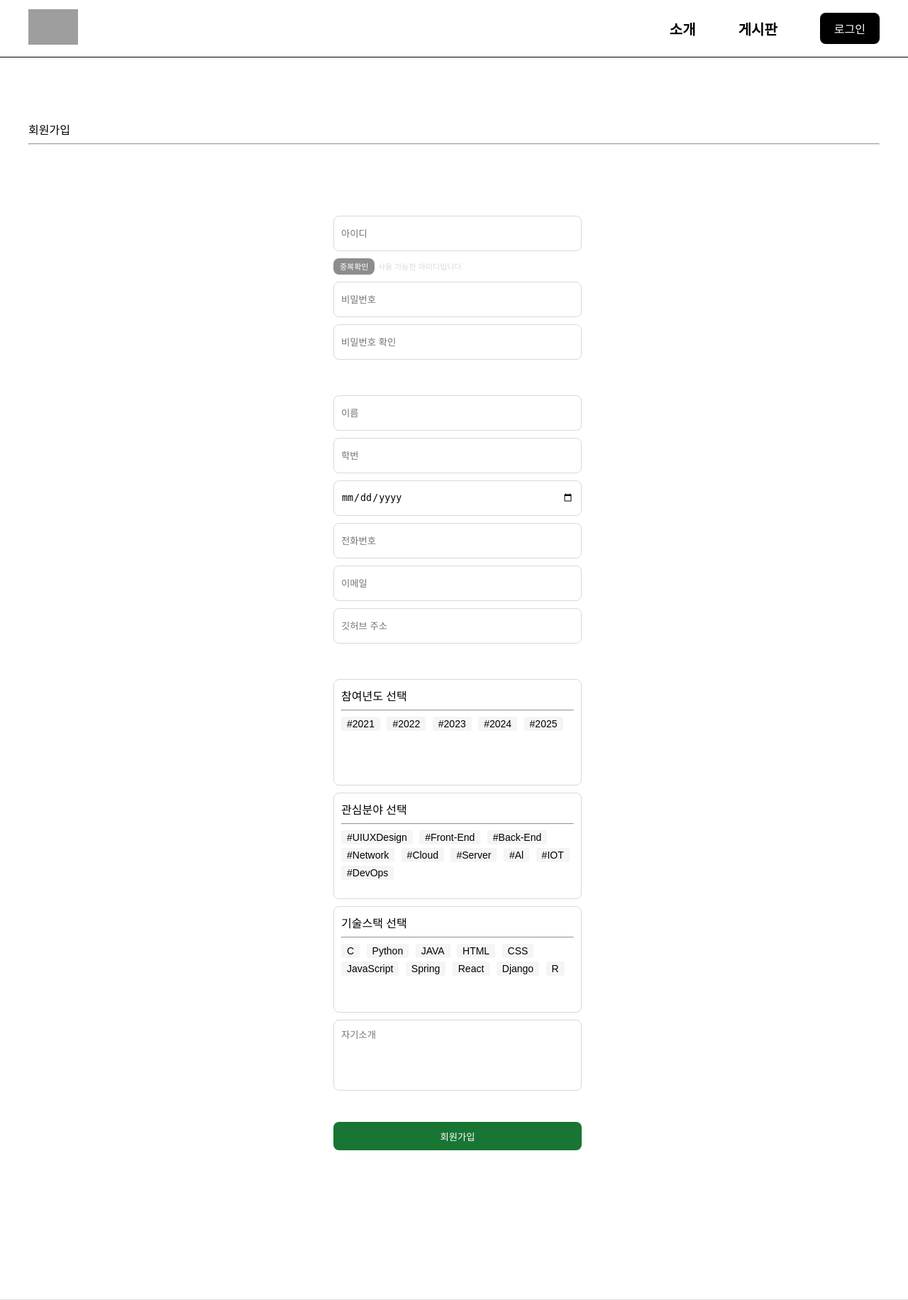
After one commit to Parkminju04/IT-S_COMMUNITY, a Django app: page /user/join/ in a window 1280 px wide. The commit adds this page. Shown: the top 1832 px of the page at 71% size. Run offline with Django 4.2, Linux system fonts and the light colour scheme; grey boxes are pictures that could not be loaded.

Commit message:
[0812,박민주,Add]회원가입

```diff
--- a/its_commu/its_commu/urls.py
+++ b/its_commu/its_commu/urls.py
@@ -25,5 +25,6 @@ urlpatterns = [
     path('board/', TemplateView.as_view(template_name='board.html'), name='board'),
     path('my/', TemplateView.as_view(template_name='my.html'), name='my'),
     path('recruit/', TemplateView.as_view(template_name='recruit.html'), name='recruit'),
-    path('account/', include('django.contrib.auth.urls'))
+    path('account/', include('django.contrib.auth.urls')),
+    path('user/', include('user.urls')),
 ]
--- /dev/null
+++ b/its_commu/static/css/join.css
@@ -0,0 +1,109 @@
+.title_wrap {
+  margin: 170px 0 90px 0;
+  width: 100%;
+}
+
+.title {
+  width: 70px;
+  height: 30px;
+}
+
+.title span {
+  font-weight: 700;
+  font-size: 20;
+  color: var(--color-black);
+  margin-bottom: 15px;
+}
+
+.title hr {
+  width: 100%;
+  height: 5px;
+  border: none;
+}
+
+.content_wrap {
+  width: 360px;
+  margin: auto;
+  padding: 10px;
+}
+
+.form_list {
+  margin-bottom: 40px;
+}
+
+.form_select {
+  width: 350px;
+  padding: 10px;
+  height: 150px;
+  border: 0.5px solid var(--color-grey3);
+  border-radius: 8px;
+  padding: 10px;
+  margin-bottom: 10px;
+}
+
+button {
+  border: none;
+}
+
+.check-id {
+  padding: 3px 9px;
+  margin-bottom: 10px;
+  display: inline-flex;
+  max-width: auto;
+  height: 23px;
+  background-color: var(--color-grey2);
+  color: var(--color-white);
+  font-size: 11px;
+  border-radius: 8px;
+}
+
+.id-status {
+  font-size: 11px;
+  color: var(--color-grey3);
+}
+
+
+.toggle-button {
+  display: inline-flex;
+  align-items: center;
+  flex-shrink: 0;
+  margin: 0 5px 5px 0;
+  padding: 6px 8px;
+  font-size: 14px;
+  min-width: 0;
+  max-width: 100%;
+  height: 20px;
+  line-height: 120%;
+  color: var(--color-black);
+  background-color: #F5F5F5;
+  border-radius: 3px;
+  cursor: pointer;
+}
+
+
+input {
+  width: 350px;
+  height: 50px;
+  margin: 0 auto;
+  border: 0.5px solid var(--color-grey3);
+  border-radius: 8px;
+  margin-bottom: 10px;
+  padding: 10px;
+}
+
+textarea {
+  width: 350px;
+  height: 100px;
+  border: 0.5px solid var(--color-grey3);
+  border-radius: 8px;
+  padding: 10px;
+}
+
+.sub_btn {
+  width: 350px;
+  height: 40px;
+  background-color: var(--color-green);
+  color: var(--color-white);
+  padding: auto;
+  border-radius: 8px;
+}
--- /dev/null
+++ b/its_commu/templates/join.html
@@ -0,0 +1,103 @@
+{% extends "base.html" %}
+
+{% block extra_head %}
+{% load static %}
+<link rel="stylesheet" href="{% static 'css/join.css' %}" />
+<script src="{% static 'js/join.js' %}"></script>
+{% endblock %}
+
+{% block content %}
+  <div class="title_wrap">
+    <span class="title">회원가입</span>
+    <hr>
+  </div>
+
+  <div class="content_wrap">
+    <form id="form_join" method="post" action="">
+      <div class="form_list">
+        <div class="form_item id">
+          <input type="text" name="id" placeholder="아이디" required><br>
+          <div>
+            <button type="button" class="check-id" onclick="checkID()">중복확인</button>
+            <span class="id-status" id="id-Status">사용 가능한 아이디입니다.</span>
+          </div>
+
+        </div>
+        <div class="form_item passwd">
+          <input type="password" name="passwd" placeholder="비밀번호" required>
+        </div>
+        <div class="form_item passwd_ck">
+          <input type="password" name="ck_passwd" placeholder="비밀번호 확인" required>
+        </div>
+      </div>
+
+      <div class="form_list">
+        <div class="form_item name">
+          <input type="text" name="name" placeholder="이름" required>
+        </div>
+        <div class="form_item grade">
+          <input type="text" name="grade" placeholder="학번" required>
+        </div>
+        <div class="form_item b_day">
+          <input type="date" name="b_day" placeholder="생년월일" required>
+        </div>
+        <div class="form_item tel">
+          <input type="text" name="tel" placeholder="전화번호" required>
+        </div>
+        <div class="form_item email">
+          <input type="email" name="email" placeholder="이메일" required>
+        </div>
+        <div class="form_item git">
+          <input type="text" name="git" placeholder="깃허브 주소" required>
+        </div>
+      </div>
+
+      <div class="form_list">
+        <div class="form_select s_grade">
+          <label>참여년도 선택</label><br>
+          <hr class="line">
+          <div class="toggle-button" date-value="2021"><span>#2021</span></div>
+          <div class="toggle-button" date-value="2022"><span>#2022</span></div>
+          <div class="toggle-button" date-value="2023"><span>#2023</span></div>
+          <div class="toggle-button" date-value="2024"><span>#2024</span></div>
+          <div class="toggle-button" date-value="2025"><span>#2025</span></div>
+        </div>
+
+        <div class="form_select s_interest">
+          <label>관심분야 선택</label><br>
+          <hr class="line">
+          <div class="toggle-button" date-value="UIUXDesign"><span>#UIUXDesign</span></div>
+          <div class="toggle-button" date-value="Front-End"><span>#Front-End</span></div>
+          <div class="toggle-button" date-value="Back-End"><span>#Back-End</span></div>
+          <div class="toggle-button" date-value="Network"><span>#Network</span></div>
+          <div class="toggle-button" date-value="Cloud"><span>#Cloud</span></div>
+          <div class="toggle-button" date-value="Server"><span>#Server</span></div>
+          <div class="toggle-button" date-value="Al"><span>#Al</span></div>
+          <div class="toggle-button" date-value="IOT"><span>#IOT</span></div>
+          <div class="toggle-button" date-value="DevOps"><span>#DevOps</span></div>
+        </div>
+
+        <div class="form_select s_skill">
+          <label>기술스택 선택</label><br>
+          <hr class="line">
+          <div class="toggle-button" date-value="C"><span>C</span></div>
+          <div class="toggle-button" date-value="Python"><span>Python</span></div>
+          <div class="toggle-button" date-value="JAVA"><span>JAVA</span></div>
+          <div class="toggle-button" date-value="HTML"><span>HTML</span></div>
+          <div class="toggle-button" date-value="CSS"><span>CSS</span></div>
+          <div class="toggle-button" date-value="JavaScript"><span>JavaScript</span></div>
+          <div class="toggle-button" date-value="Spring"><span>Spring</span></div>
+          <div class="toggle-button" date-value="React"><span>React</span></div>
+          <div class="toggle-button" date-value="Django"><span>Django</span></div>
+          <div class="toggle-button" date-value="R"><span>R</span></div>
+        </div>
+
+        <div class="form_item intro">
+          <textarea name="intro" id="intro" placeholder="자기소개"></textarea>
+        </div>
+      </div>
+      <button class="sub_btn" type="submit">회원가입</button>
+    </form>
+  </div>
+
+{% endblock %}
--- a/its_commu/templates/login_modal.html
+++ b/its_commu/templates/login_modal.html
@@ -13,7 +13,7 @@
           <a href="">|</a>
           <a href="#">아이디 찾기</a>
           <a href="">|</a>
-          <a href="#">회원가입</a>
+          <a href="{% url 'join' %}">회원가입</a>
       </div>
   </div>
 </div>
--- a/its_commu/user/admin.py
+++ b/its_commu/user/admin.py
@@ -2,3 +2,6 @@ from django.contrib import admin
 from .models import User
 # Register your models here.
 admin.site.register(User)
+class UserAdmin(admin.ModelAdmin) :
+    list_display = ('id', 'name', 'std_id', 'birth', 'tel', 'email', 'github')
+    exclude = ('password',)
--- /dev/null
+++ b/its_commu/user/urls.py
@@ -0,0 +1,8 @@
+from django.urls import path
+from . import views
+
+urlpatterns = [
+    path('my_setting/', views.my_setting, name='my_setting'),
+    path('join/', views.join, name='join'),
+    # 다른 URL 패턴들
+]
--- a/its_commu/user/views.py
+++ b/its_commu/user/views.py
@@ -1,3 +1,9 @@
 from django.shortcuts import render
 
 # Create your views here.
+
+def my_setting(request):
+    return render(request, 'my_setting.html')
+
+def join(request):
+    return render(request, 'join.html')
```
Also changed, not shown: its_commu/user/forms.py (added, +33 -0 lines), its_commu/user/models.py (+57 -1 lines).
